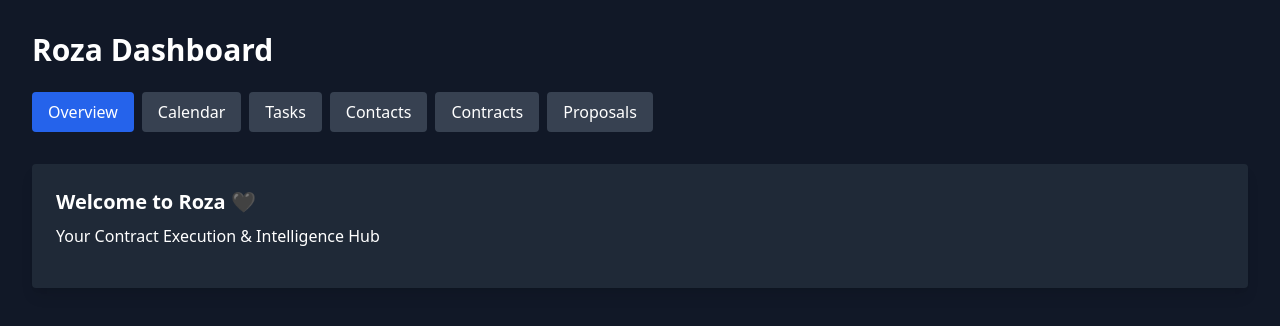
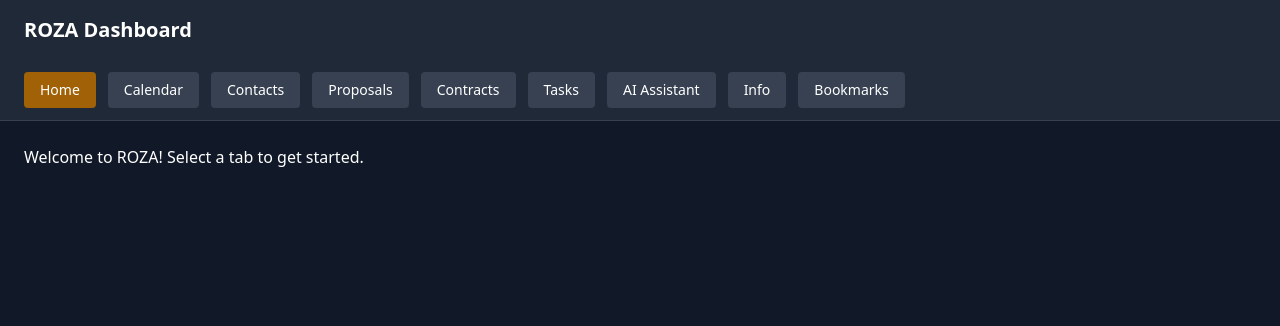
Before and after one commit to MrFord87/roza-FSG, a Next.js app: page /dashboard in a window 1280 px wide. Shown: the top 326 px of the page. Built offline with nearby package versions, Linux system fonts and the light colour scheme.

Commit message:
Update dashboard.js

```diff
--- a/pages/dashboard.js
+++ b/pages/dashboard.js
@@ -1,89 +1,66 @@
-import { useState } from 'react';
-import { useRouter } from 'next/router';
+import React, { useState } from "react";
 
 export default function Dashboard() {
-  const [activeTab, setActiveTab] = useState('overview');
-  const router = useRouter();
+  const [activeTab, setActiveTab] = useState("home");
 
-  // TEMPORARY: allow login bypass
-  const [loggedIn, setLoggedIn] = useState(true); // replace with actual session/auth check later
-
-  if (!loggedIn) {
-    router.push('/login');
-    return null;
-  }
-
-  const tabs = ['Overview', 'Calendar', 'Tasks', 'Contacts', 'Contracts', 'Proposals'];
+  const renderTabContent = () => {
+    switch (activeTab) {
+      case "home":
+        return <div>Welcome to ROZA! Select a tab to get started.</div>;
+      case "calendar":
+        return <div>📅 Calendar coming soon...</div>;
+      case "contacts":
+        return <div>📇 Contacts management coming soon...</div>;
+      case "proposals":
+        return <div>📝 Proposal builder coming soon...</div>;
+      case "contracts":
+        return <div>📁 Contract folders and details coming soon...</div>;
+      case "tasks":
+        return <div>✅ Task tracking with color-coded responsibility coming soon...</div>;
+      case "assistant":
+        return <div>🤖 AI Proposal Assistant launching soon...</div>;
+      case "info":
+        return <div>📚 Contracting terms and definitions coming soon...</div>;
+      case "bookmarks":
+        return <div>🔖 Bookmark and quick links coming soon...</div>;
+      default:
+        return <div>Welcome to ROZA! Select a tab to get started.</div>;
+    }
+  };
 
   return (
-    <div className="min-h-screen bg-gray-900 text-white p-8">
-      <h1 className="text-3xl font-bold mb-6">Roza Dashboard</h1>
+    <div className="min-h-screen bg-gray-900 text-white">
+      <header className="bg-gray-800 text-white px-6 py-4 shadow">
+        <h1 className="text-xl font-semibold">ROZA Dashboard</h1>
+      </header>
 
-      <div className="flex flex-wrap gap-2 mb-8">
-        {tabs.map(tab => (
+      <nav className="flex flex-wrap gap-3 px-6 py-3 bg-gray-800 border-b border-gray-700 text-sm">
+        {[
+          { label: "Home", key: "home" },
+          { label: "Calendar", key: "calendar" },
+          { label: "Contacts", key: "contacts" },
+          { label: "Proposals", key: "proposals" },
+          { label: "Contracts", key: "contracts" },
+          { label: "Tasks", key: "tasks" },
+          { label: "AI Assistant", key: "assistant" },
+          { label: "Info", key: "info" },
+          { label: "Bookmarks", key: "bookmarks" },
+        ].map((tab) => (
           <button
-            key={tab}
-            onClick={() => setActiveTab(tab.toLowerCase())}
-            className={`px-4 py-2 rounded ${
-              activeTab === tab.toLowerCase()
-                ? 'bg-blue-600 text-white'
-                : 'bg-gray-700 hover:bg-gray-600'
+            key={tab.key}
+            className={`px-4 py-2 rounded transition-all duration-200 ${
+              activeTab === tab.key
+                ? "bg-yellow-700 text-white"
+                : "bg-gray-700 hover:bg-yellow-800"
             }`}
+            onClick={() => setActiveTab(tab.key)}
           >
-            {tab}
+            {tab.label}
           </button>
         ))}
-      </div>
+      </nav>
 
-      {/* === Tab Content === */}
-      <div className="bg-gray-800 p-6 rounded shadow-lg">
-        {activeTab === 'overview' && (
-          <>
-            <h2 className="text-xl font-semibold mb-2">Welcome to Roza 🖤</h2>
-            <p className="mb-4">Your Contract Execution & Intelligence Hub</p>
-          </>
-        )}
-
-        {activeTab === 'calendar' && (
-          <>
-            <h2 className="text-xl font-semibold mb-2">📅 Calendar</h2>
-            <p>Track deadlines, meetings, and project milestones.</p>
-          </>
-        )}
-
-        {activeTab === 'tasks' && (
-          <>
-            <h2 className="text-xl font-semibold mb-2">✅ Tasks</h2>
-            <p>Manage your task list and stay on top of action items.</p>
-          </>
-        )}
-
-        {activeTab === 'contacts' && (
-          <>
-            <h2 className="text-xl font-semibold mb-2">📇 Contacts</h2>
-            <p>Maintain your network of agency reps, partners, and vendors.</p>
-          </>
-        )}
-
-        {activeTab === 'contracts' && (
-          <>
-            <h2 className="text-xl font-semibold mb-2">📁 Contracts</h2>
-            <p>
-              Browse, search, and manage your contract folders.
-              (Coming soon: folder creation, file upload, and categorization).
-            </p>
-          </>
-        )}
-
-        {activeTab === 'proposals' && (
-          <>
-            <h2 className="text-xl font-semibold mb-2">📝 Proposal Templates</h2>
-            <p>
-              Start drafting, editing, and managing proposals for upcoming contracts.
-            </p>
-          </>
-        )}
-      </div>
+      <main className="p-6">{renderTabContent()}</main>
     </div>
   );
 }
```
